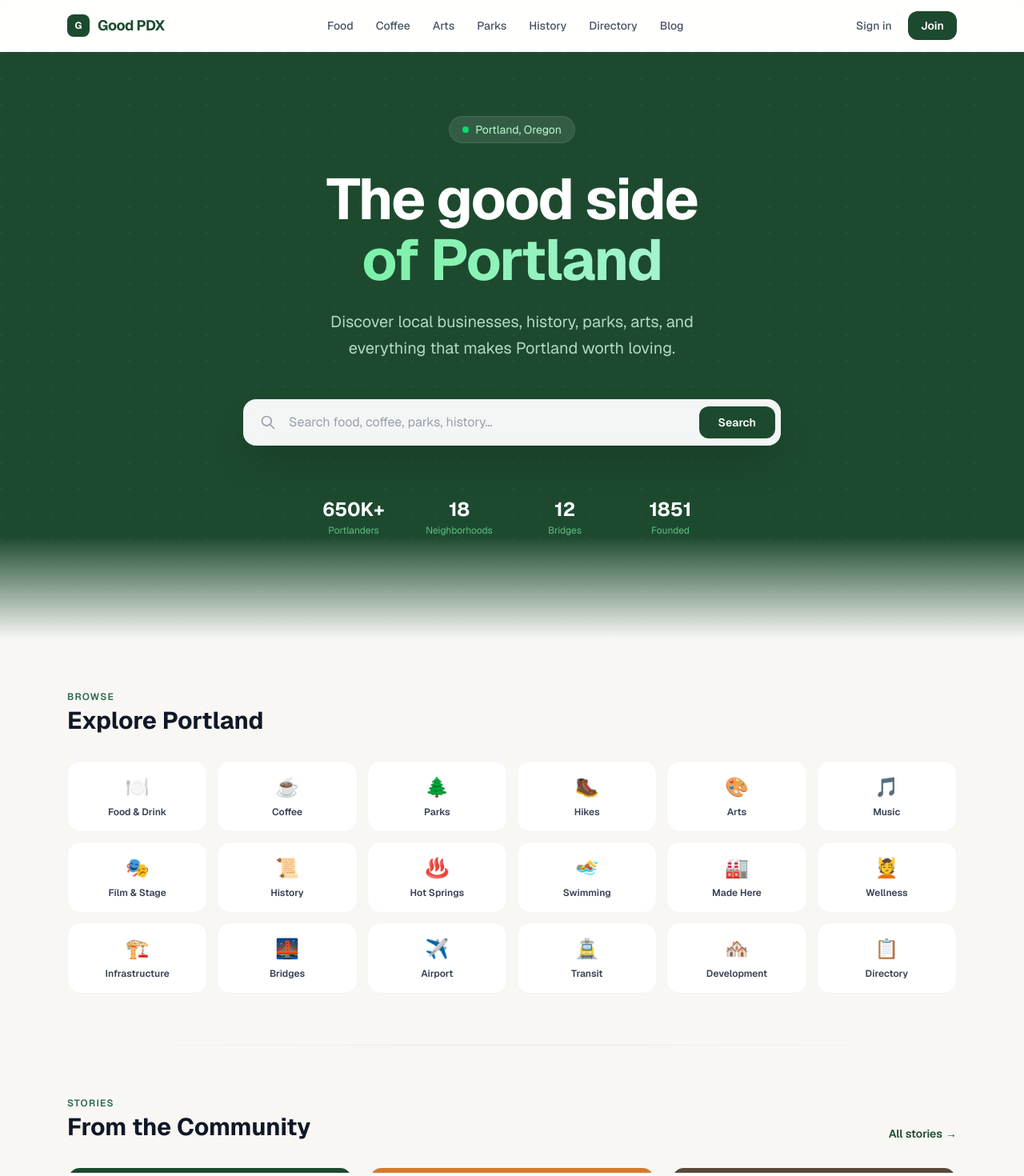
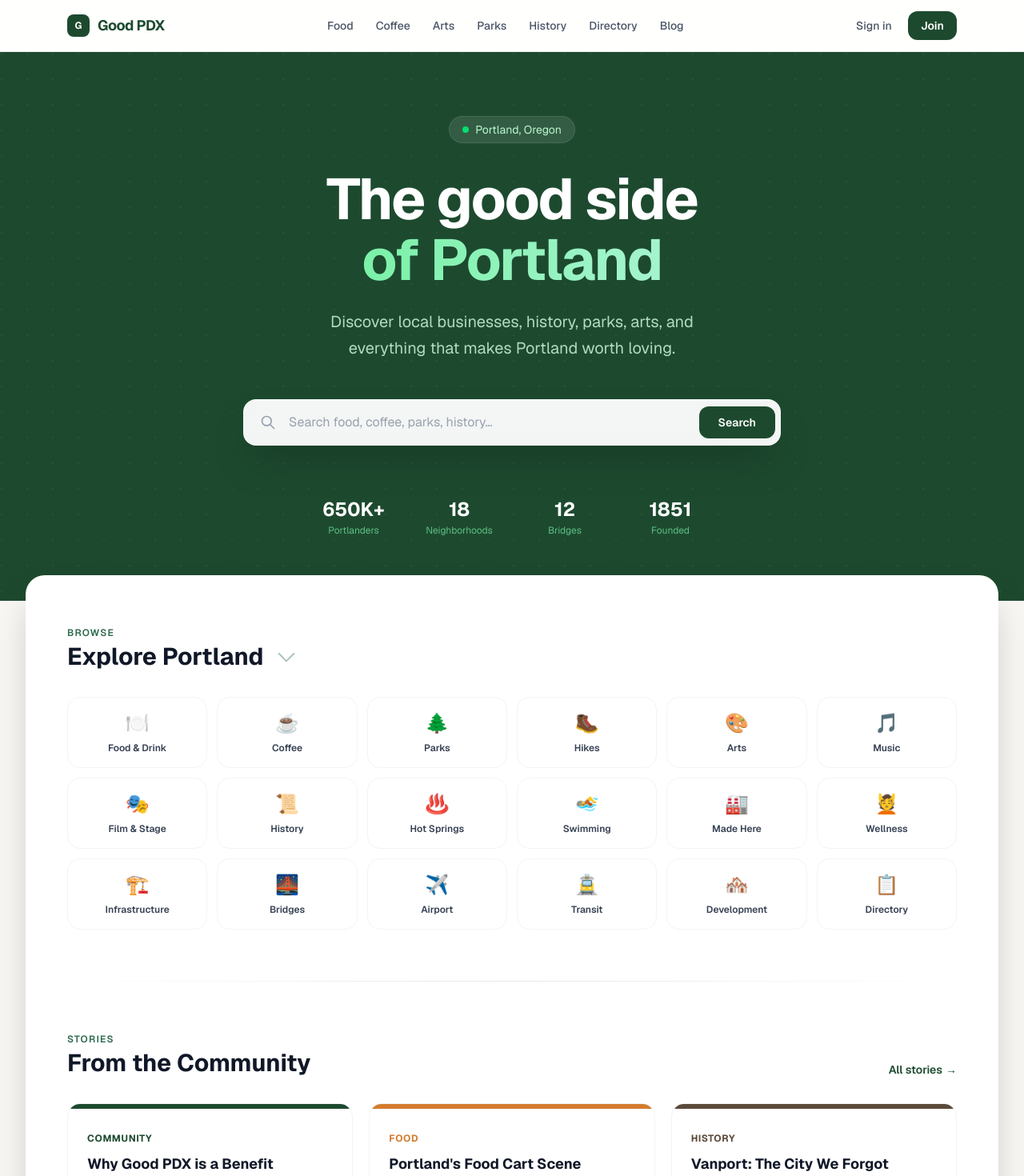
Before and after one commit to GabrielAustinHenton/goodpdx, a Next.js app: page / in a window 1280 px wide. Shown: the top 1470 px of the page at 80% size. Built offline with nearby package versions, Linux system fonts and the light colour scheme.

Commit message:
add explore portland bouncing chevron and remove gradient and use layered look

```diff
--- a/app/globals.css
+++ b/app/globals.css
@@ -25,3 +25,12 @@
   background: #2d6a4f;
   color: white;
 }
+
+@keyframes big-bounce {
+  0%, 100% { transform: translateY(0); animation-timing-function: cubic-bezier(0.8, 0, 1, 1); }
+  50% { transform: translateY(28px); animation-timing-function: cubic-bezier(0, 0, 0.2, 1); }
+}
+
+.animate-big-bounce {
+  animation: big-bounce 1s infinite;
+}
--- a/app/page.tsx
+++ b/app/page.tsx
@@ -63,10 +63,8 @@
         <div className="absolute inset-0 opacity-5"
           style={{backgroundImage: 'radial-gradient(circle at 2px 2px, white 1px, transparent 0)', backgroundSize: '32px 32px'}}
         />
-        {/* Gradient fade bottom */}
-        <div className="absolute bottom-0 left-0 right-0 h-32 bg-gradient-to-t from-[#f8f7f4] to-transparent" />
 
-        <div className="relative max-w-6xl mx-auto px-5 pt-20 pb-32 text-center">
+        <div className="relative max-w-6xl mx-auto px-5 pt-20 pb-20 text-center">
           <div className="inline-flex items-center gap-2 bg-white/10 backdrop-blur rounded-full px-4 py-1.5 text-sm text-green-200 mb-8 border border-white/10">
             <span className="w-2 h-2 bg-green-400 rounded-full animate-pulse" />
             Portland, Oregon
@@ -94,15 +92,30 @@
               </div>
             ))}
           </div>
+
+          {/* Mobile scroll indicator */}
+          <div className="md:hidden mt-10">
+            <svg className="w-8 h-8 text-green-300/50 mx-auto animate-big-bounce" fill="none" stroke="currentColor" viewBox="0 0 24 24">
+              <path strokeLinecap="round" strokeLinejoin="round" strokeWidth={1.5} d="M19 9l-7 7-7-7" />
+            </svg>
+          </div>
         </div>
       </section>
+
+      {/* Floating card — overlaps hero */}
+      <div className="relative z-10 -mt-8 mx-4 md:mx-8 bg-white rounded-3xl shadow-2xl overflow-hidden">
 
       {/* Category Grid */}
       <section className="max-w-6xl mx-auto px-5 py-16">
         <div className="flex items-end justify-between mb-8">
-          <div>
-            <p className="text-xs font-semibold text-[#2d6a4f] uppercase tracking-widest mb-1">Browse</p>
-            <h2 className="text-3xl font-bold text-gray-900">Explore Portland</h2>
+          <div className="flex items-center gap-3">
+            <div>
+              <p className="text-xs font-semibold text-[#2d6a4f] uppercase tracking-widest mb-1">Browse</p>
+              <h2 className="text-3xl font-bold text-gray-900">Explore Portland</h2>
+            </div>
+            <svg className="hidden md:block w-8 h-8 text-[#2d6a4f]/40 mt-5 shrink-0 animate-big-bounce" fill="none" stroke="currentColor" viewBox="0 0 24 24">
+              <path strokeLinecap="round" strokeLinejoin="round" strokeWidth={1.5} d="M19 9l-7 7-7-7" />
+            </svg>
           </div>
         </div>
         <div className="grid grid-cols-3 sm:grid-cols-4 md:grid-cols-6 gap-3">
@@ -164,7 +177,7 @@
       </section>
 
       {/* CTA */}
-      <section className="max-w-6xl mx-auto px-5 pb-16">
+      <section className="max-w-6xl mx-auto px-5 pb-16 pt-4">
         <div className="relative bg-[#1d4a2f] rounded-3xl overflow-hidden">
           <div className="absolute inset-0 opacity-5"
             style={{backgroundImage: 'radial-gradient(circle at 2px 2px, white 1px, transparent 0)', backgroundSize: '24px 24px'}}
@@ -189,6 +202,8 @@
         </div>
       </section>
 
+      </div> {/* end floating card */}
+
     </div>
   )
 }
```
